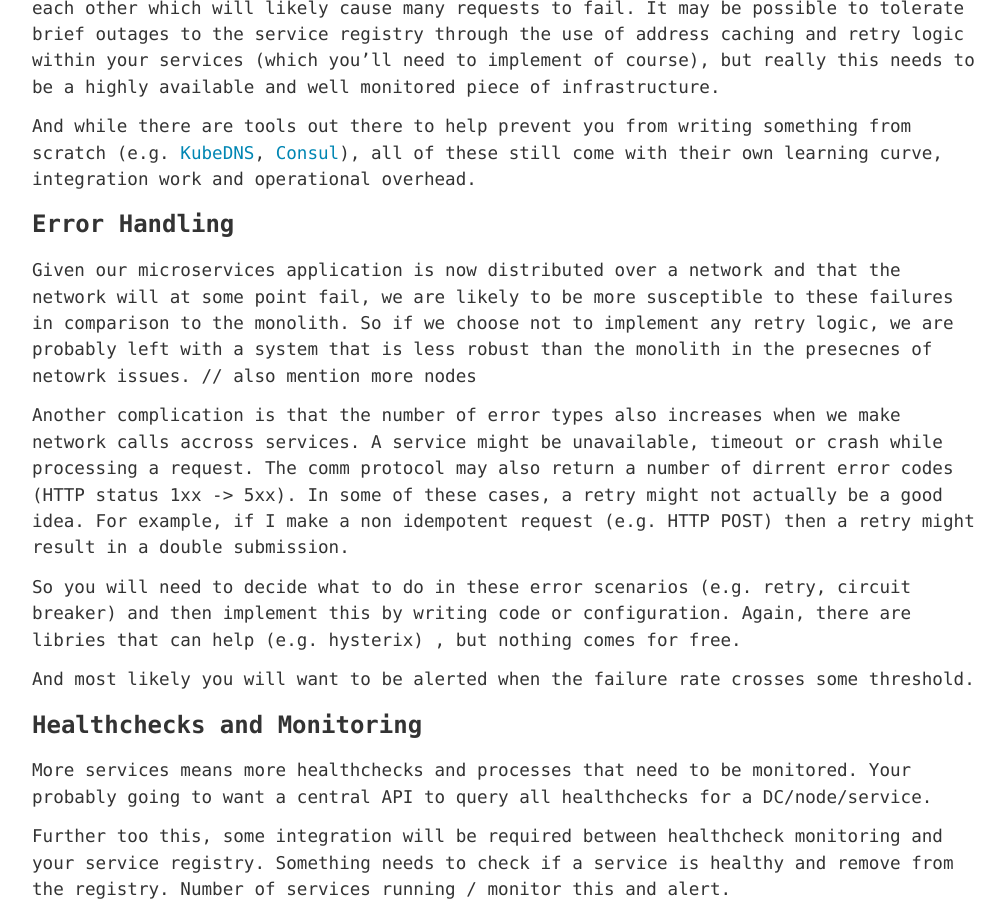
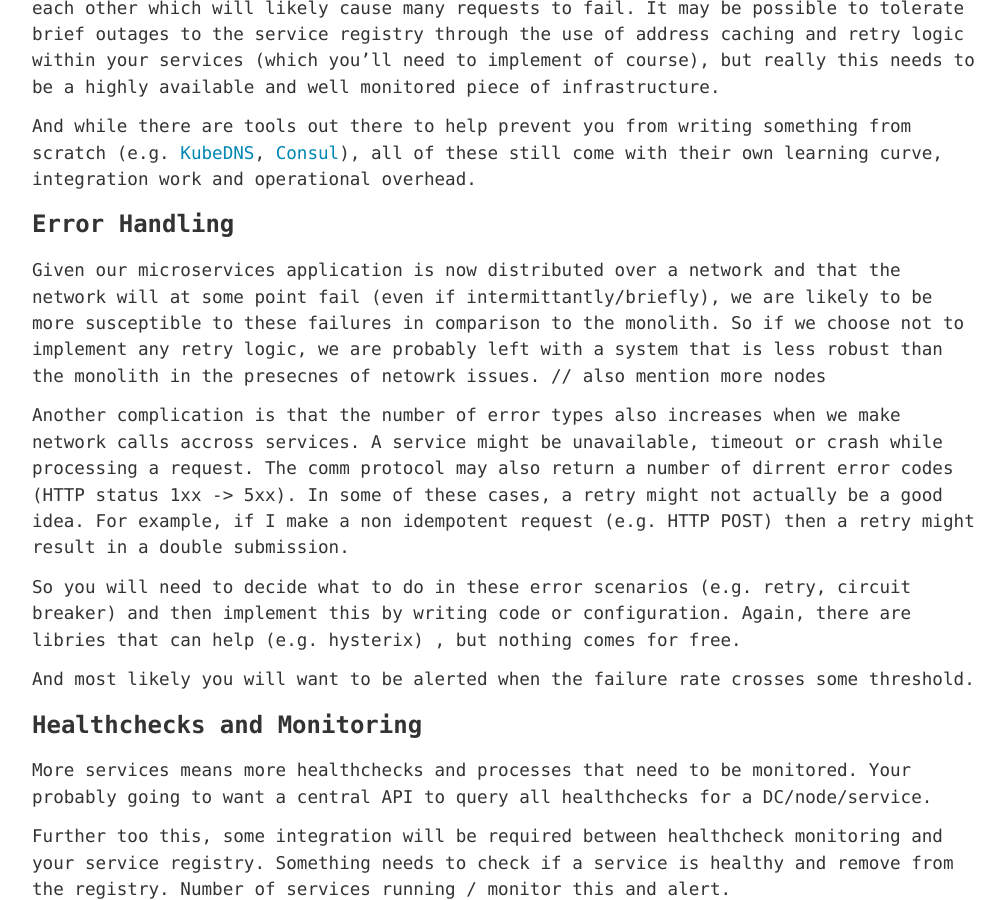
Before and after one commit to hbakkum/hbakkum.github.io, a Jekyll site: the page built from _posts/2019-01-19-costs-associated-with-a-microservices-architecture.md, in a window 1280 px wide and 900 px high, scrolled down 4376 px. Shown: the whole window, without its empty margins (132-1137 px from the left). Built offline with Jekyll 4.4.1, drawn with Linux system fonts in a browser that asks for light colours; comment, search, counter and statistics services are not loaded.

Commit message:
Update 2019-01-19-costs-associated-with-a-microservices-architecture.md

```diff
--- a/_posts/2019-01-19-costs-associated-with-a-microservices-architecture.md
+++ b/_posts/2019-01-19-costs-associated-with-a-microservices-architecture.md
@@ -93,7 +93,7 @@
 And while there are tools out there to help prevent you from writing something from scratch (e.g. [KubeDNS](https://kubernetes.io/docs/concepts/services-networking/dns-pod-service/), [Consul](https://www.consul.io)), all of these still come with their own learning curve, integration work and operational overhead.
 
 ### Error Handling ###
-Given our microservices application is now distributed over a network and that the network will at some point fail, we are likely to be more susceptible to these failures in comparison to the monolith. So if we choose not to implement any retry logic, we are probably left with a system that is less robust than the monolith in the presecnes of netowrk issues. // also mention more nodes
+Given our microservices application is now distributed over a network and that the network will at some point fail (even if intermittantly/briefly), we are likely to be more susceptible to these failures in comparison to the monolith. So if we choose not to implement any retry logic, we are probably left with a system that is less robust than the monolith in the presecnes of netowrk issues. // also mention more nodes
 
 Another complication is that the number of error types also increases when we make network calls accross services. A service might be unavailable, timeout or crash while processing a request. The comm protocol may also return a number of dirrent error codes (HTTP status 1xx -> 5xx). In some of these cases, a retry might not actually be a good idea. For example, if I make a non idempotent request (e.g. HTTP POST) then a retry might result in a double submission.
 
```
